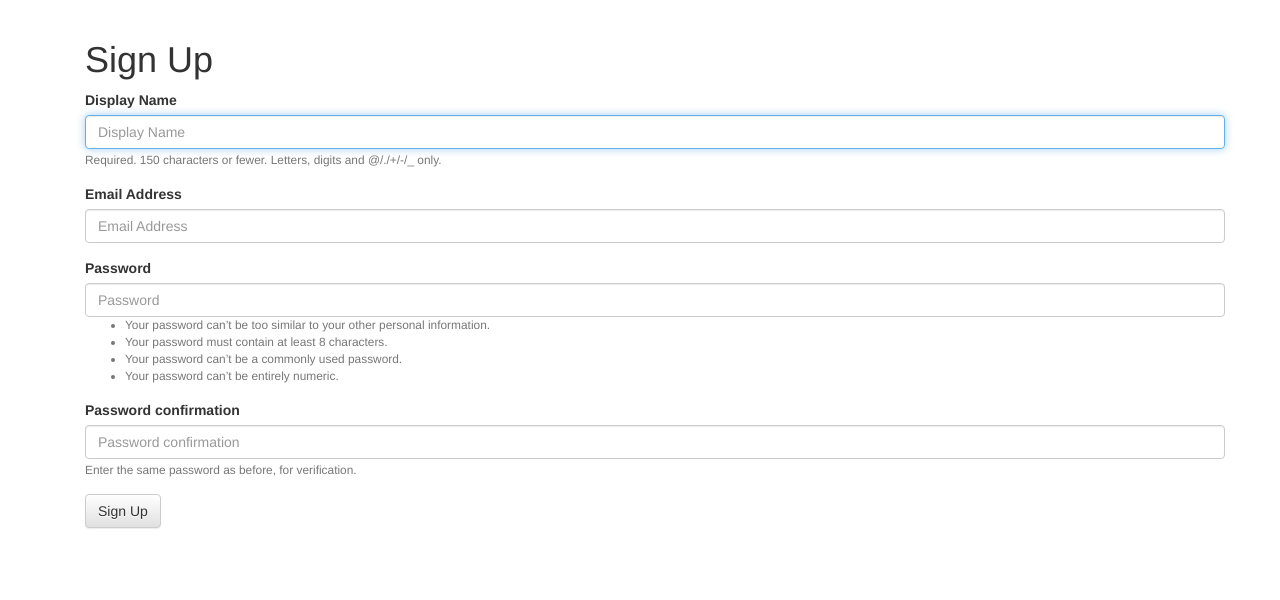
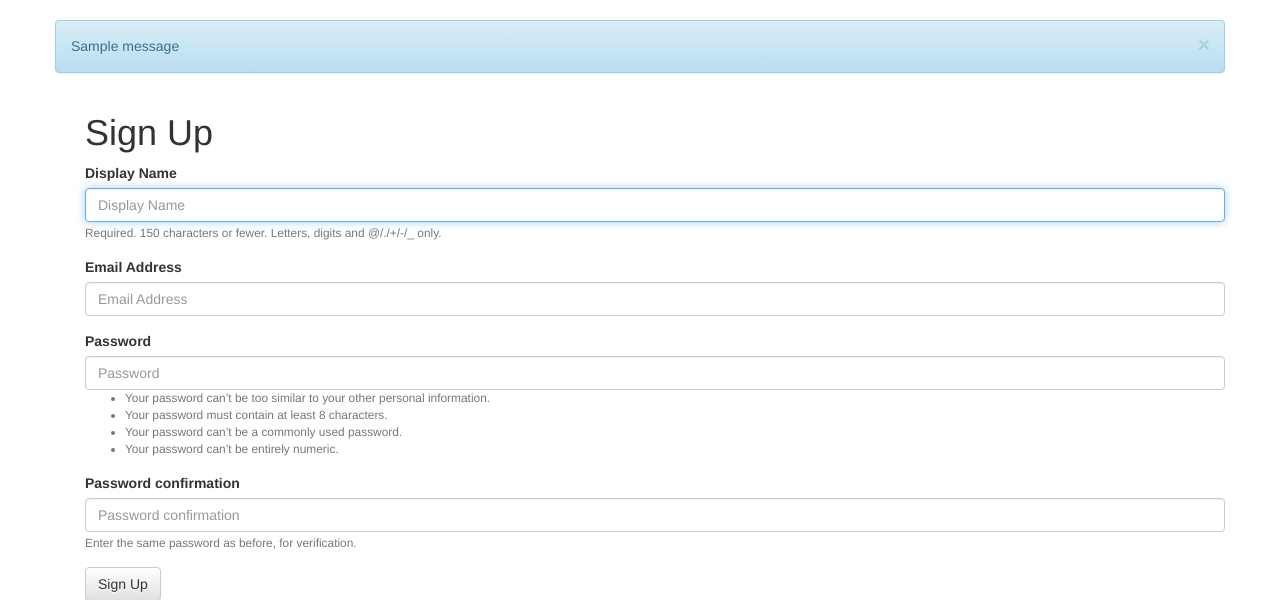
Before and after one commit to mbicki/simplesocial, a Django app: page /accounts/signup/ in a window 1280 px wide. Shown: the part 52-652 px from the top of the page. Run offline with Django 3.2, Linux system fonts and the light colour scheme; tables that the repository leaves empty hold one stand-in row (values such as "Sample post"); one stand-in notice (Sample message) is shown; some libraries are stand-ins or nearby versions.

Commit message:
messages added

```diff
--- a/templates/base.html
+++ b/templates/base.html
@@ -34,9 +34,21 @@
             </ul>
         </div>
     </nav>
+    {% if messages %}
+
+        {% for message in messages %}
+            <div class="alert {{ message.tags }} alert-dismissible alert-info container" role="alert">
+                <button type="button" class="close" data-dismiss="alert" aria-label="Close">
+                <span aria-hidden="true">&times;</span>
+                </button>
+                {{ message }}
+            </div>
+        {% endfor %}
+    {% endif %}
     <div class="container mycontent">
         {% block content %}
         {% endblock content %}
+
     </div>
     <script src="{% static "simplesocial/js/jquery-3.3.1.min.js"%}" type="text/javascript"></script>
     <script src="{% static "simplesocial/js/master.js"%}" type="text/javascript" ></script>
```
